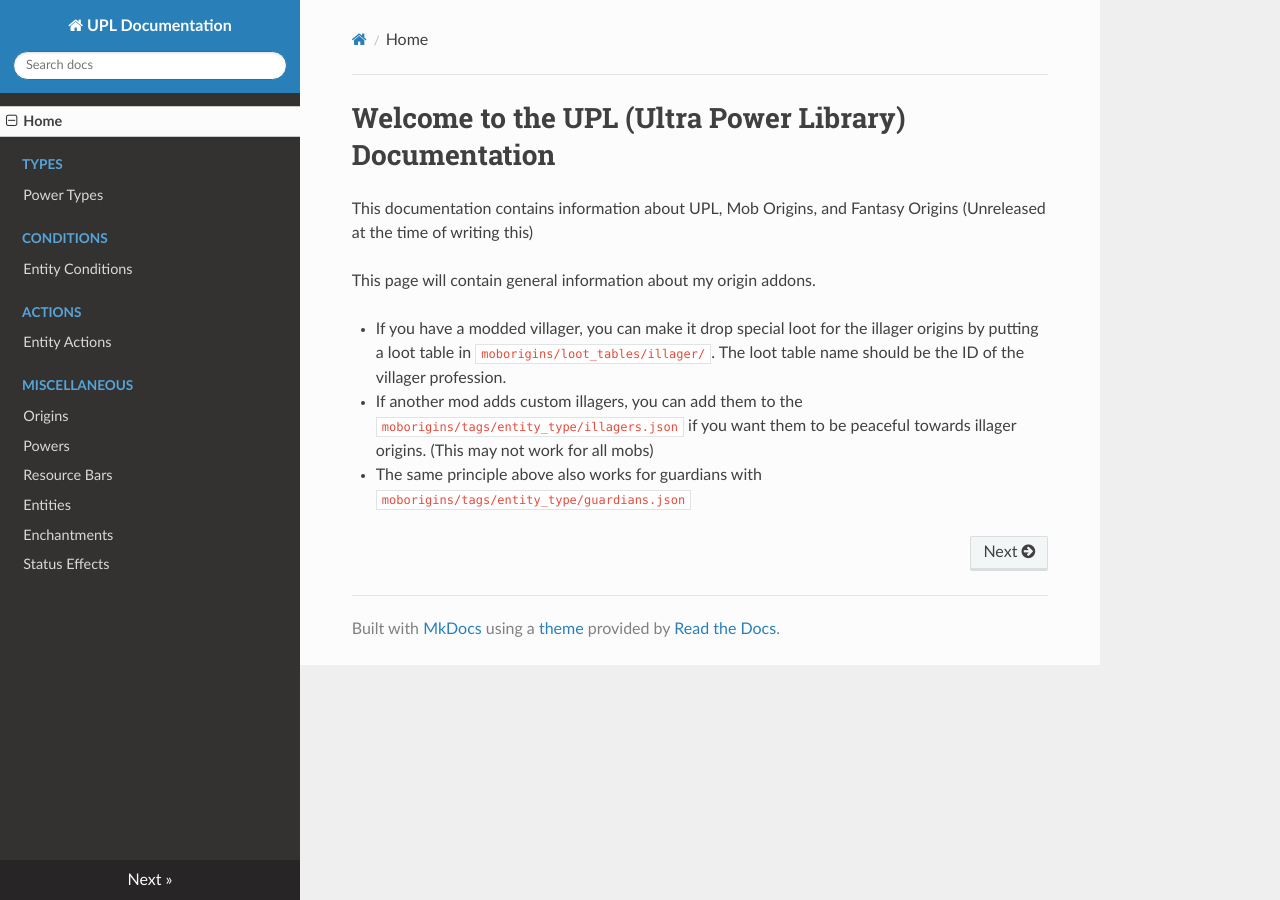
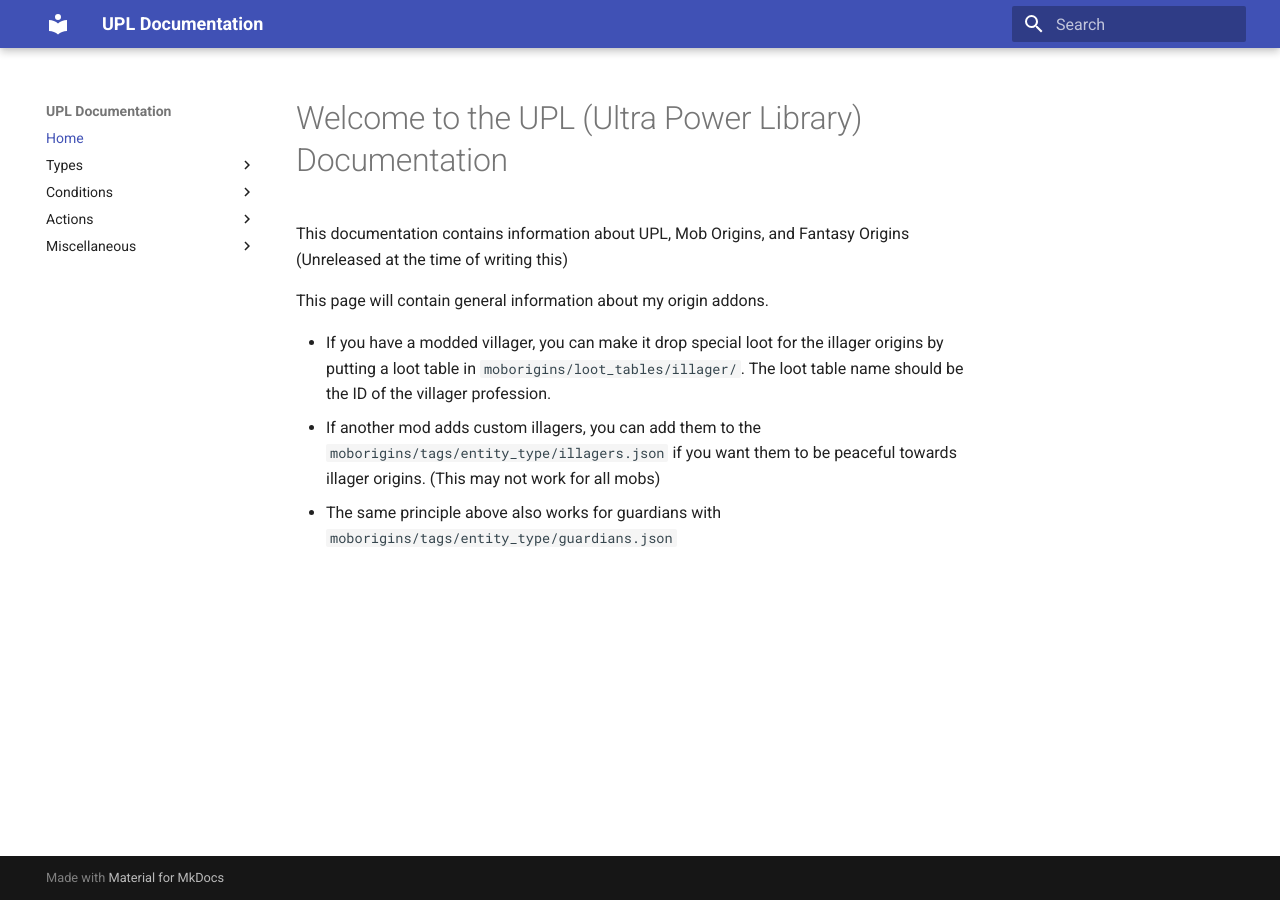
Before and after one commit to UltrusBot/Mob-Origin-Docs, an MkDocs documentation site: the page built from docs/index.md, in a window 1280 px wide. Built offline with MkDocs 1.6.1 and Material for MkDocs 9.7.7, drawn with Linux system fonts in a browser that asks for light colours; nearby versions of some CDN libraries.

Commit message:
changed theme to material, hopefully.

```diff
--- a/.readthedocs.yaml
+++ b/.readthedocs.yaml
@@ -7,3 +7,7 @@ version: 2
 
 mkdocs:
   configuration: mkdocs.yml
+
+python:
+   install:
+   - requirements: reqs/requirements.txt
--- a/mkdocs.yml
+++ b/mkdocs.yml
@@ -14,5 +14,6 @@ nav:
       - Entities: misc/entities.md
       - Enchantments: misc/enchantments.md
       - Status Effects: misc/status_effects.md
-theme: readthedocs
+theme:
+  name: material
 separator: '_'
```
Also changed, not shown: 1 other file.
